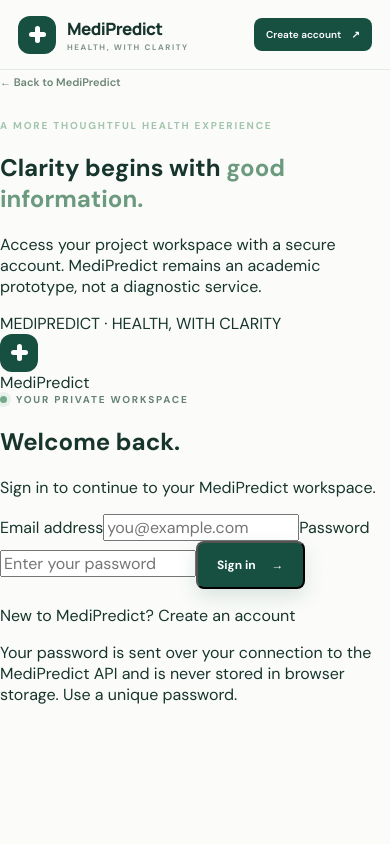
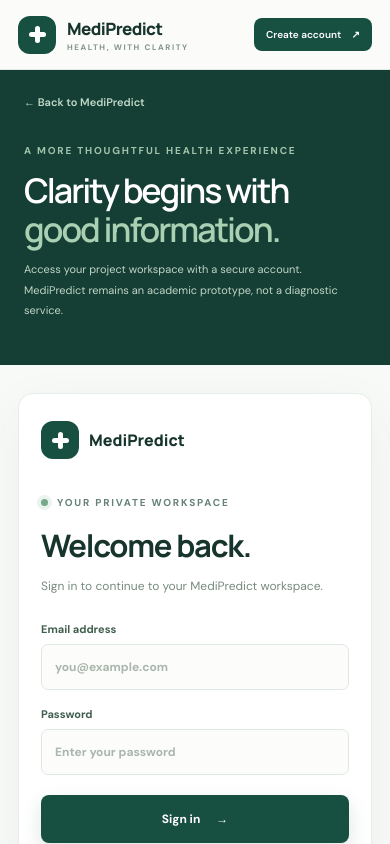
Before and after one commit to Sairajgupta123/Medpredict, a Next.js app in the folder frontend/: page /login in a window 390 px wide. Shown: the top 844 px of the page. Built offline with nearby package versions, Linux system fonts and the light colour scheme.

Commit message:
style(auth): add responsive sign-in and account dashboard styling

```diff
--- a/frontend/src/app/globals.css
+++ b/frontend/src/app/globals.css
@@ -190,3 +190,56 @@ h1 em, h2 em { font-style: normal; color: #6c9a7f; }
 @media (prefers-reduced-motion: reduce) {
   *, *::before, *::after { scroll-behavior: auto !important; transition-duration: .01ms !important; animation-duration: .01ms !important; }
 }
+
+
+/* Authentication and account surfaces */
+.auth-page { min-height: calc(100vh - 82px); display: grid; grid-template-columns: .9fr 1.1fr; background: #f8faf7; }
+.auth-side { min-height: 650px; display: flex; flex-direction: column; justify-content: space-between; padding: 34px max(42px, calc((100vw - 1160px) / 2)); padding-right: 55px; background: #153f34; color: white; }
+.auth-side .back-link { color: #c1d9c8; margin: 0; }
+.auth-side-copy { max-width: 430px; margin: auto 0; padding: 65px 0; }
+.auth-side-copy h2 { margin: 22px 0 16px; font: 600 clamp(36px, 4vw, 51px)/1.15 var(--font-display); letter-spacing: -2px; }
+.auth-side-copy h2 em { color: #a9d0b2; font-style: normal; }
+.auth-side-copy p { max-width: 380px; color: #c1d5c7; font-size: 13px; line-height: 1.85; }
+.auth-side-foot { color: #9bbba5; font-size: 9px; font-weight: 700; letter-spacing: 1.5px; }
+.auth-main { display: grid; place-items: center; padding: 55px 28px; }
+.auth-card { width: min(100%, 430px); padding: 39px; border: 1px solid #e7eee8; border-radius: 15px; background: white; box-shadow: 0 18px 55px rgba(33,72,48,.06); }
+.auth-card-brand { display: flex; align-items: center; gap: 10px; margin-bottom: 37px; font: 800 16px var(--font-display); }
+.auth-card .eyebrow { margin-bottom: 15px; }
+.auth-card h1 { margin: 0; font: 700 31px var(--font-display); letter-spacing: -1.2px; }
+.auth-intro { margin: 10px 0 25px; color: #788a7f; font-size: 12px; line-height: 1.75; }
+.auth-form { display: grid; gap: 17px; }
+.field-label { display: grid; gap: 8px; color: #405e4d; font-size: 11px; font-weight: 700; }
+.field-label > span { color: #9aa99f; font-size: 9px; font-weight: 500; }
+.field-label input { width: 100%; height: 46px; padding: 0 13px; border: 1px solid #dfe9e1; border-radius: 7px; outline: none; color: var(--ink); background: #fcfdfb; font-size: 12px; transition: border .2s, box-shadow .2s; }
+.field-label input:focus { border-color: #78a889; box-shadow: 0 0 0 3px rgba(120,168,137,.14); }
+.field-label input::placeholder { color: #a9b5ad; }
+.auth-submit { width: 100%; border: 0; cursor: pointer; margin-top: 3px; }
+.auth-submit:disabled { opacity: .65; cursor: wait; }
+.auth-error { margin: 0; padding: 10px 12px; border: 1px solid #f0d3ce; border-radius: 7px; background: #fff7f5; color: #a24e43; font-size: 11px; line-height: 1.6; }
+.auth-switch { margin: 22px 0 0; text-align: center; color: #829188; font-size: 11px; }
+.auth-switch a { color: #28664c; font-weight: 700; }
+.auth-privacy { margin: 22px 0 0; padding-top: 17px; border-top: 1px solid #edf1ed; color: #9aa89f; font-size: 9px; line-height: 1.7; text-align: center; }
+.dashboard-account-row { display: flex; justify-content: space-between; align-items: center; gap: 16px; }
+.account-chip { display: flex; align-items: center; gap: 10px; padding: 7px 9px; border: 1px solid #dbe8dd; border-radius: 9px; background: rgba(255,255,255,.7); }
+.account-avatar { width: 29px; height: 29px; display: grid; place-items: center; border-radius: 50%; background: #dcefe2; color: #386a4b; font: 700 12px var(--font-display); }
+.account-identity { display: grid; gap: 2px; }
+.account-identity strong { color: #45634f; font-size: 10px; }
+.account-identity small { color: #83958a; font-size: 9px; }
+.logout-button { padding: 8px 10px; border: 1px solid #dce7de; border-radius: 6px; background: white; color: #61776a; font-size: 9px; font-weight: 700; cursor: pointer; }
+.logout-button:hover { border-color: #a8c4ae; color: #24573e; }
+.logout-button:disabled { opacity: .6; cursor: wait; }
+.dashboard-signin { color: #426c50; font-size: 10px; font-weight: 700; }
+.dashboard-signin:hover { color: #173f2d; }
+
+@media (max-width: 760px) {
+  .auth-page { min-height: calc(100vh - 70px); grid-template-columns: 1fr; }
+  .auth-side { min-height: 270px; padding: 25px 24px; }
+  .auth-side-copy { padding: 35px 0 20px; }
+  .auth-side-copy h2 { font-size: 34px; margin: 14px 0 10px; }
+  .auth-side-copy p { margin: 0; font-size: 11px; }
+  .auth-side-foot { display: none; }
+  .auth-main { padding: 28px 18px 45px; }
+  .auth-card { padding: 27px 22px; }
+  .dashboard-account-row { align-items: flex-start; flex-direction: column; }
+  .account-chip { max-width: 100%; }
+}
```
